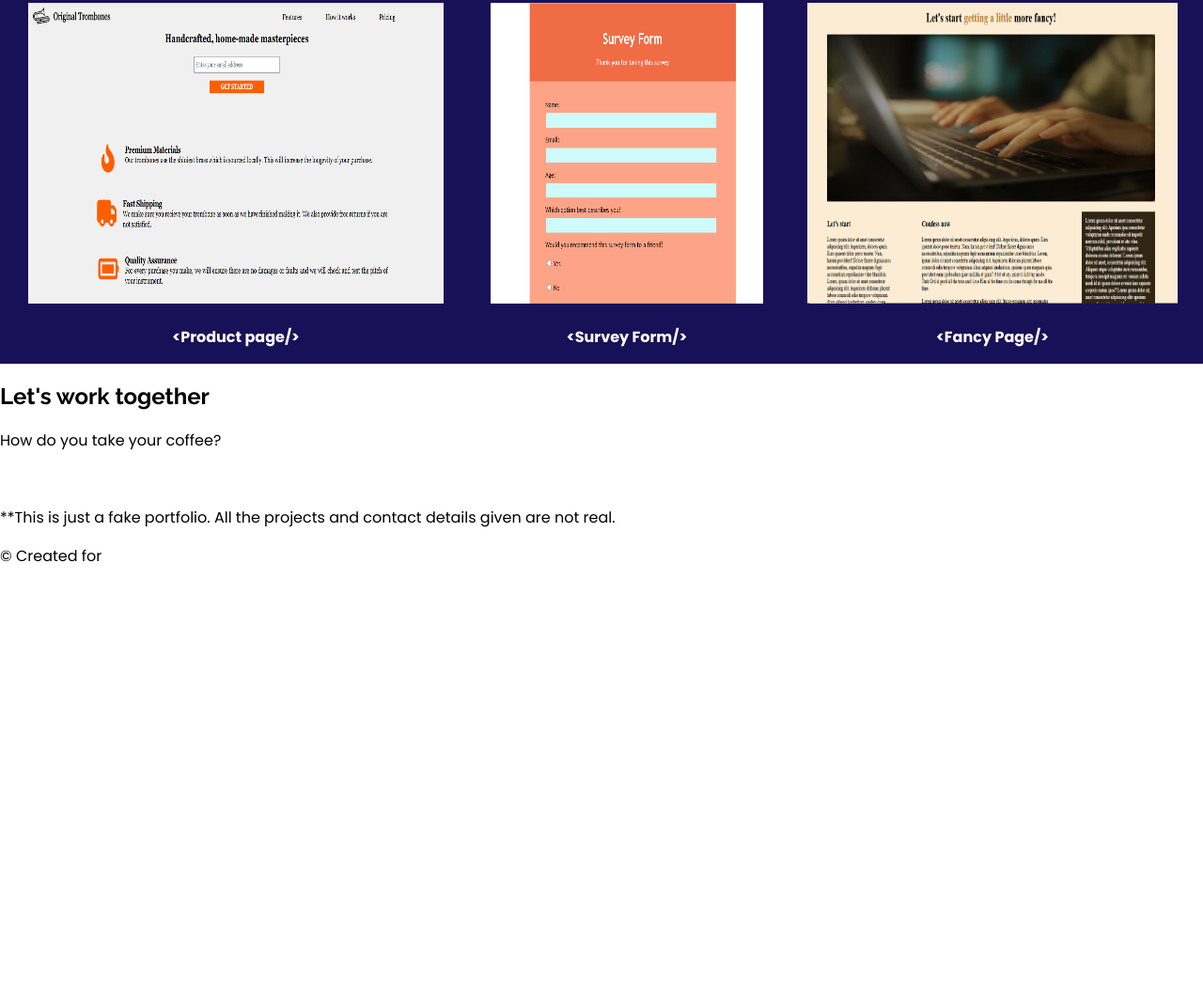
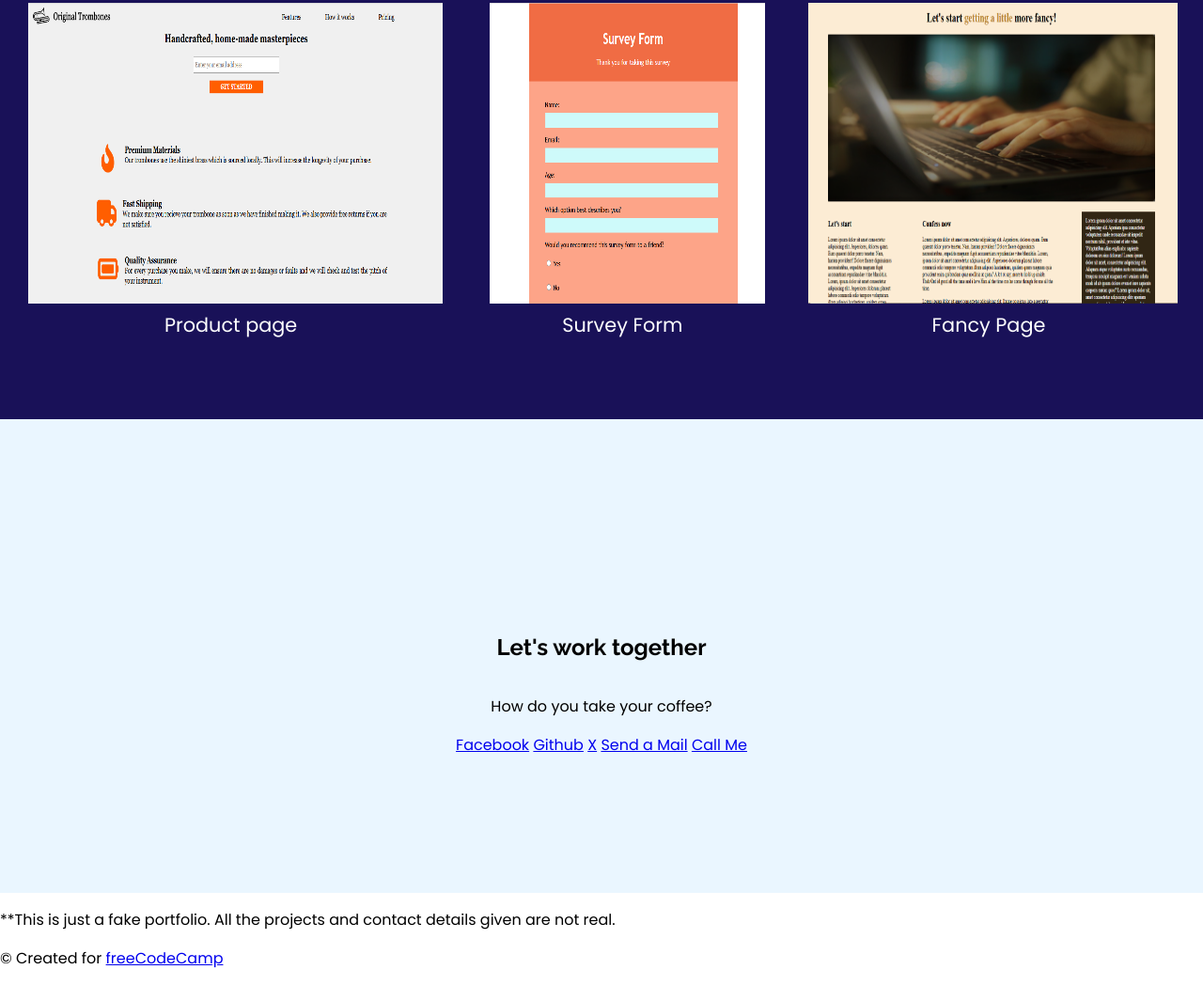
Before and after one commit to Sten-buk04/Portfolio, a plain HTML site: page index..html in a window 1280 px wide. Shown: the part 974-2022 px from the top of the page at 94% size. Before the commit the page ends 1594 px from the top, so only its background shows below. Drawn offline with Linux system fonts and the light colour scheme.

Commit message:
commit all

```diff
--- a/index.css
+++ b/index.css
@@ -16,10 +16,11 @@ body{
 
 .nav-link{
     padding: 1.4% 1.9%;
+ text-decoration: none;
+    color: white;
 }
 
-a{
-    text-decoration: none;
+#profile-link{
     color:white;
 }
 
@@ -57,6 +58,7 @@ h1, h2{
     color: white;
     padding-top: 5%;
     text-align: center;
+    padding-bottom: 5%;
 }
 
 .flex{
@@ -64,6 +66,7 @@ h1, h2{
     flex-direction: row;
     align-items: center;
     justify-content: space-around;
+    padding-top: 27px;
 }
 
 .head{
@@ -73,26 +76,54 @@ h1, h2{
     padding-bottom: 6px;
 }
 
-.flex{
-    padding-top: 27px;
-}
-
 img{
     width:88%;
     height: 40vh;
+    margin-bottom: 0;
 }
 
 .para{
-    font-weight: bold;
     position: relative;
   display: inline-block;
   transition: color 0.3s ease;
+  font-size: 1.3rem;
+  padding-top: 0;
+  margin-top: 0;
+}
+
+.para::before,
+.para::after {
+  opacity: 0;
+  transition: opacity 0.3s ease, transform 0.3s ease;
+  color: #e74c3c;
 }
 
 .para::before {
   content: "<";
+  font-size: 1.3rem;
+  color: #e74c3c;
+  transform: translateX(-5px);
 }
 
 .para::after {
   content: "/>";
+  color: #e74c3c;
+  transform: translateX(5px);
 }
+
+.para:hover::before,
+.para:hover::after {
+  opacity: 1;
+  transform: translateX(0);
+}
+
+#contact{
+    background-color:#eaf6ff;
+    width: 100%;
+    height:55vh;
+    padding-top: 5%;
+    display: flex;
+    flex-direction: column;
+    align-items: center;
+    justify-content: center;
+}
```
Also changed, not shown: index..html (+2 -2 lines).
